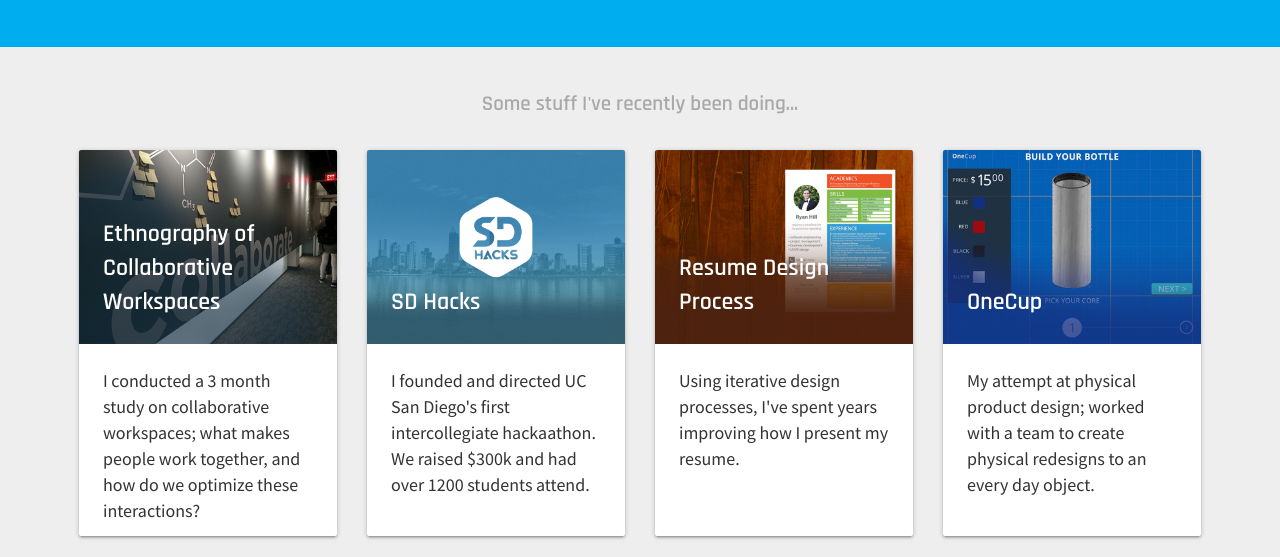
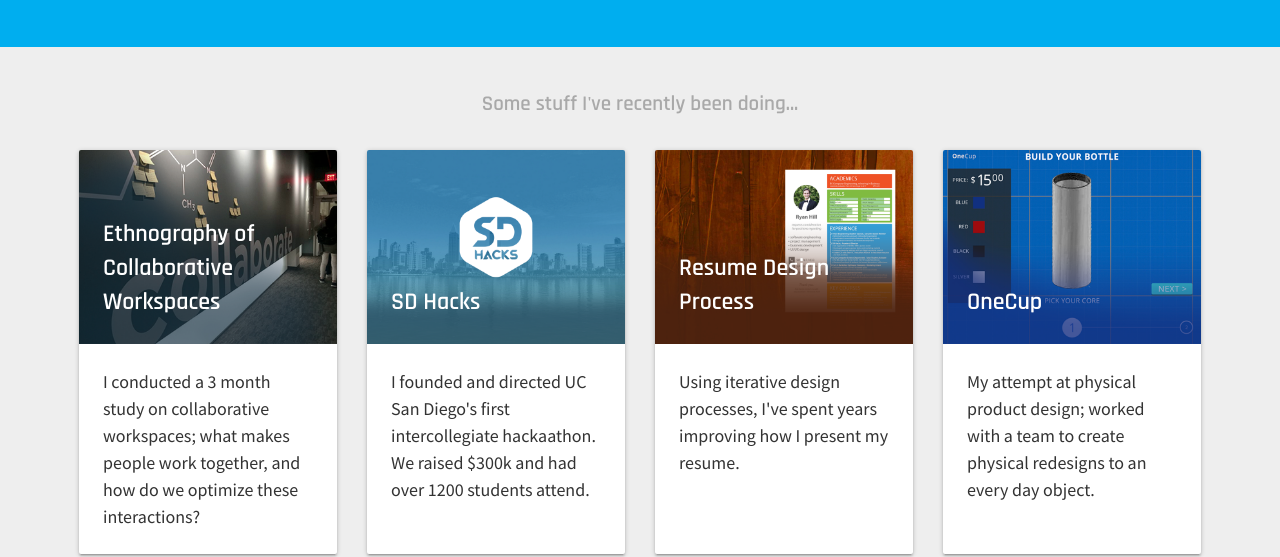
Before and after one commit to ryanjhill/portfolio, a plain HTML site: page index.html in a window 1280 px wide. Shown: the part 266-823 px from the top of the page. Drawn offline with nearby package versions, Linux system fonts and the light colour scheme.

Commit message:
Setting max card content height to account for expanded screens

```diff
--- a/index.css
+++ b/index.css
@@ -39,7 +39,7 @@
     font-family: "Source Sans Pro", sans-serif;
     font-weight: 400;
     font-size: 1.8rem;
-    line-height: 2.6rem;
+    line-height: 150%;
     color: #333;
   }
   li {
@@ -106,6 +106,7 @@
   }
   .card {
     margin-bottom: 40px;
+    padding-bottom: 10px;
     /*min-height: 420px;*/
   }
   .card:hover {
@@ -121,9 +122,9 @@
     color: white;
   }
   .card-content {
-    height: 24vmin;
+    height: 18vw;
+    max-height: 200px;
     overflow: hidden;
-    padding-bottom: 5px;
   }
   a:-webkit-any-link {
     text-decoration: inherit;
```
